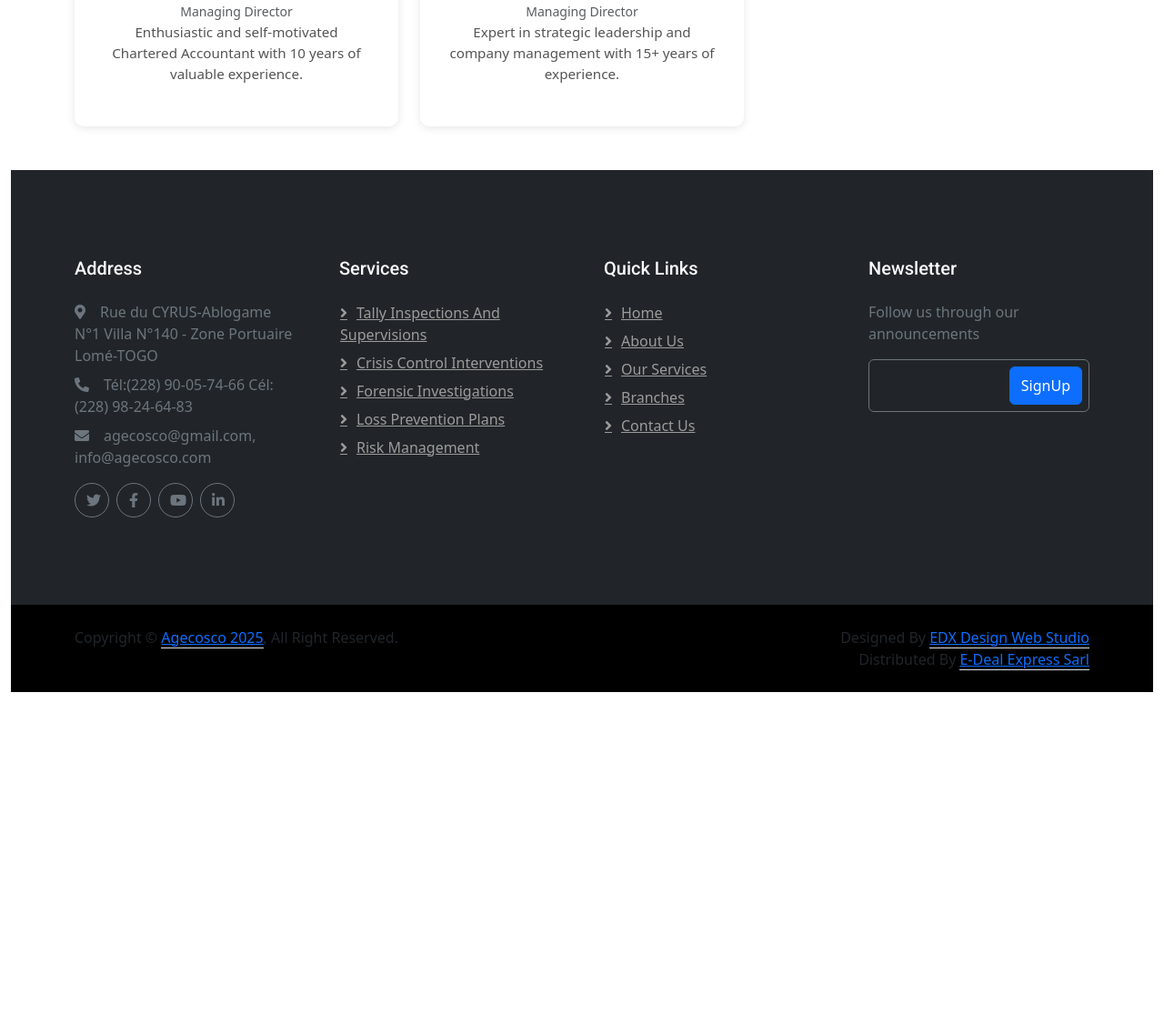
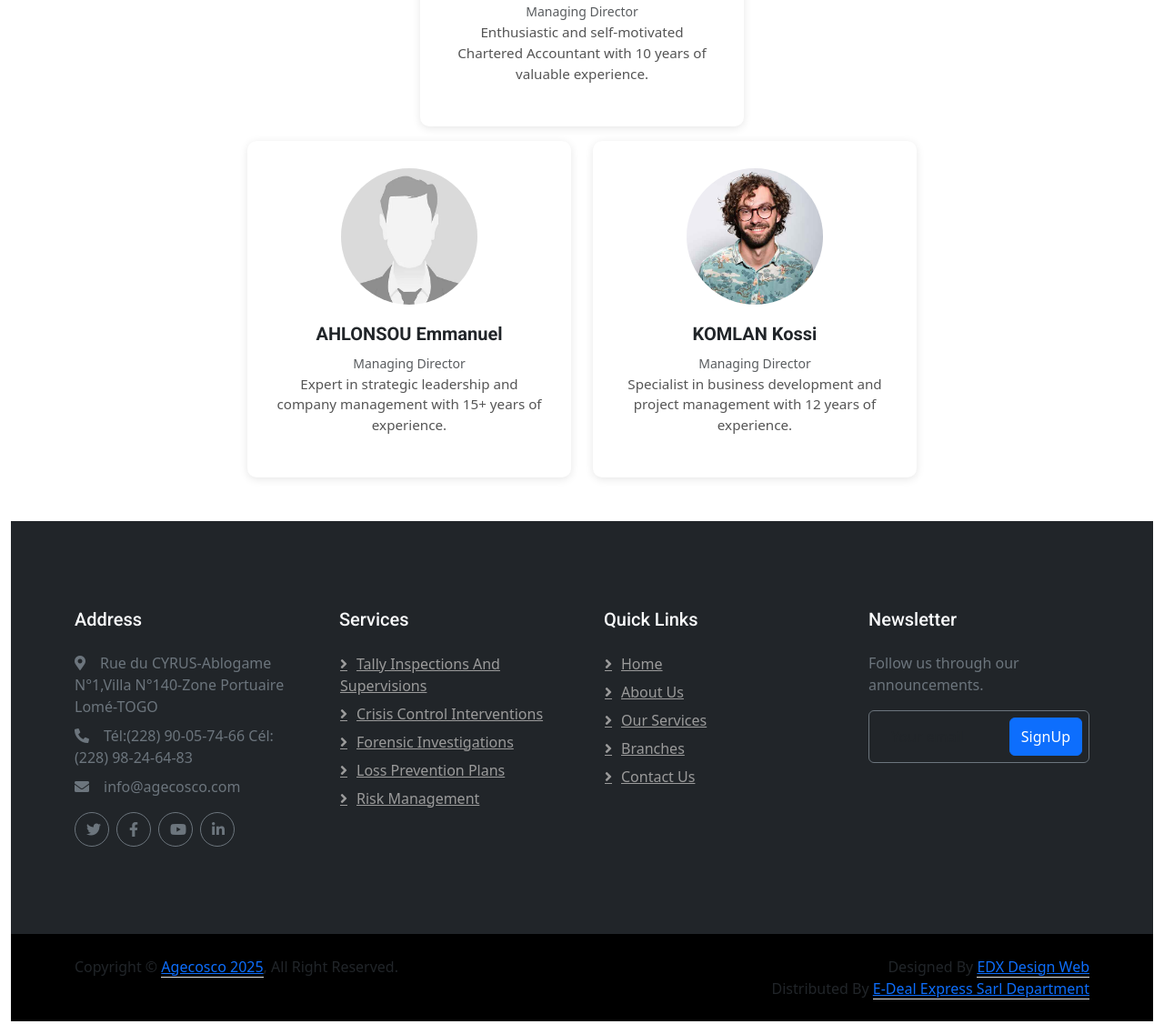
Before and after one commit to Edleben/group-agecosco, a plain HTML site: page team.html in a window 1280 px wide. Shown: the part 1004-2130 px from the top of the page at 91% size. Before the commit the page ends 1813 px from the top, so only its background shows below. Drawn offline with nearby package versions, Linux system fonts and the light colour scheme.

Commit message:
partie team

```diff
--- a/team.html
+++ b/team.html
@@ -342,27 +342,44 @@
             <!-- Team Member Cards (Dynamic by Role) -->
             <div class="container">
                 <div class="row g-4">
-                    <!-- Managing Director (2) -->
-                    <div class="col-md-4 team-group team-managing" style="display:none;">
+                    <!-- Managing Director (Pyramide: 1 en haut, 2 en bas) -->
+                    <div class="team-group team-managing w-100" style="display:none;">
+                        <div class="row justify-content-center">
+                            <div class="col-md-4 d-flex justify-content-center">
                                 <div class="team-card">
                                     <img src="img/team-1.jpg" alt="TOSSOU Messan Romeo">
                                     <h5>TOSSOU Messan Romeo</h5>
                                     <small class="text-muted">Managing Director</small>
                                     <p>Enthusiastic and self-motivated Chartered Accountant with 10 years of valuable
-                                experience.
-                            </p>
+                                        experience.</p>
                                 </div>
                             </div>
-                    <div class="col-md-4 team-group team-managing" style="display:none;">
+                        </div>
+                        <div class="row justify-content-center mt-3">
+                            <div class="col-md-4 d-flex justify-content-center">
                                 <div class="team-card">
                                     <img src="img/team-4.jpg" alt="AHLONSOU Emmanuel">
                                     <h5>AHLONSOU Emmanuel</h5>
                                     <small class="text-muted">Managing Director</small>
-                            <p>Expert in strategic leadership and company management with 15+ years of experience.</p>
+                                    <p>Expert in strategic leadership and company management with 15+ years of experience.
+                                    </p>
                                 </div>
                             </div>
-                    <!-- Operations Management (2) -->
-                    <div class="col-md-4 team-group team-operations" style="display:none;">
+                            <div class="col-md-4 d-flex justify-content-center">
+                                <div class="team-card">
+                                    <img src="img/team-10.jpg" alt="KOMLAN Kossi">
+                                    <h5>KOMLAN Kossi</h5>
+                                    <small class="text-muted">Managing Director</small>
+                                    <p>Specialist in business development and project management with 12 years of experience.
+                                    </p>
+                                </div>
+                            </div>
+                        </div>
+                    </div>
+                    <!-- Operations Management (Pyramide: 1 en haut, 2 en bas) -->
+                    <div class="team-group team-operations w-100" style="display:none;">
+                        <div class="row justify-content-center">
+                            <div class="col-md-4 d-flex justify-content-center">
                                 <div class="team-card">
                                     <img src="img/team-3.jpg" alt="NTOMBA MOÏSE">
                                     <h5>NTOMBA MOÏSE</h5>
@@ -370,12 +387,24 @@
                                     <p>A seasoned Operations Manager with over 18 years of experience in driving growth.</p>
                                 </div>
                             </div>
-                    <div class="col-md-4 team-group team-operations" style="display:none;">
+                        </div>
+                        <div class="row justify-content-center mt-3">
+                            <div class="col-md-4 d-flex justify-content-center">
                                 <div class="team-card">
                                     <img src="img/team-2.jpg" alt="TOSSOU Ekoue Alex">
                                     <h5>TOSSOU Ekoue Alex</h5>
                                     <small class="text-muted">Operations Supervisor</small>
                                     <p>Experienced in operations and compliance, ensuring smooth business processes.</p>
+                                </div>
+                            </div>
+                            <div class="col-md-4 d-flex justify-content-center">
+                                <div class="team-card">
+                                    <img src="img/team-21.jpg" alt="KODJO Mawuli">
+                                    <h5>KODJO Mawuli</h5>
+                                    <small class="text-muted">Operations Supervisor</small>
+                                    <p>Expert in logistics and team coordination with 8 years of experience in operations.</p>
+                                </div>
+                            </div>
                         </div>
                     </div>
                     <!-- Administration Management (3) -->
@@ -409,18 +438,18 @@
             </div>
 
             <!-- Footer Start -->
-            <div class="container-fluid bg-dark text-secondary footer mt-5 py-5 wow fadeIn" data-wow-delay="0.1s">
+            <footer class="footer-section">
+                <div class="container-fluid bg-dark text-secondary footer mt-5 py-5 wow fadeIn" data-wow-delay="0.1s"
+                    style="padding-left:0;padding-right:0;">
                     <div class="container py-5">
                         <div class="row g-5">
                             <div class="col-lg-3 col-md-6">
                                 <h5 class="text-light mb-4">Address</h5>
-                            <p class="mb-2"><i class="fa fa-map-marker-alt me-3"></i>Rue du CYRUS-Ablogame N°1
-                                Villa N°140 - Zone Portuaire
-                                Lomé-TOGO</p>
-                            <p class="mb-2"><i class="fa fa-phone-alt me-3"></i>Tél:(228) 90-05-74-66
-                                Cél:(228) 98-24-64-83
-                            </p>
-                            <p class="mb-2"><i class="fa fa-envelope me-3"></i>agecosco@gmail.com, info@agecosco.com</p>
+                                <p class="mb-2"><i class="fa fa-map-marker-alt me-3"></i>Rue du CYRUS-Ablogame N°1,Villa
+                                    N°140-Zone Portuaire Lomé-TOGO</p>
+                                <p class="mb-2"><i class="fa fa-phone-alt me-3"></i>Tél:(228) 90-05-74-66 Cél:(228)
+                                    98-24-64-83</p>
+                                <p class="mb-2"><i class="fa fa-envelope me-3"></i>info@agecosco.com</p>
                                 <div class="d-flex pt-2">
                                     <a class="btn btn-square btn-outline-secondary rounded-circle me-2" href=""><i
                                             class="fab fa-twitter"></i></a>
@@ -436,7 +465,7 @@
                                 <h5 class="text-light mb-4">Services</h5>
                                 <a class="btn btn-link" href="">Tally Inspections and Supervisions</a>
                                 <a class="btn btn-link" href="">Crisis Control Interventions</a>
-                            <a class="btn btn-link" href="">Forensic Investigations </a>
+                                <a class="btn btn-link" href="">Forensic Investigations</a>
                                 <a class="btn btn-link" href="">Loss Prevention Plans</a>
                                 <a class="btn btn-link" href="">Risk Management</a>
                             </div>
@@ -450,38 +479,35 @@
                             </div>
                             <div class="col-lg-3 col-md-6">
                                 <h5 class="text-light mb-4">Newsletter</h5>
-                            <p>Follow us through our announcements</p>
+                                <p>Follow us through our announcements.</p>
                                 <div class="position-relative w-100">
-                                <input class="form-control bg-transparent border-secondary w-100 py-3 ps-4 pe-5"
-                                    type="text" placeholder="Your email">
-                                <button type="button"
-                                    class="btn btn-primary py-2 position-absolute top-0 end-0 mt-2 me-2">SignUp</button>
+                                    <input class="form-control bg-transparent border-secondary w-100 py-3 ps-4 pe-5" type="text"
+                                        placeholder="Your email">
+                                    <button type="button" class="btn btn-primary py-2 position-absolute top-0 end-0 mt-2 me-2">SignUp
+                                    </button>
                                 </div>
                             </div>
                         </div>
                     </div>
                 </div>
-            <!-- Footer End -->
-
-
                 <!-- Copyright Start -->
-            <div class="container-fluid py-4" style="background: #000000;">
+                <div class="container-fluid py-4" style="background: #000000; padding-left:0;padding-right:0;">
                     <div class="container">
                         <div class="row">
                             <div class="col-md-6 text-center text-md-start mb-3 mb-md-0">Copyright
                                 &copy; <a class="border-bottom" href="#">Agecosco 2025</a>, All Right Reserved.
                             </div>
                             <div class="col-md-6 text-center text-md-end">
-                            <!--/*** This template is free as long as you keep the footer author’s credit link/attribution link/backlink. If you'd like to use the template without the footer author’s credit link/attribution link/backlink, you can purchase the Credit Removal License from "https://htmlcodex.com/credit-removal". Thank you for your support. ***/-->
-                            Designed By <a class="border-bottom" href="https://htmlcodex.com">EDX Design Web
-                                Studio</a><br>Distributed By
-                            <a class="border-bottom" href="https://themewagon.com/">E-Deal Express Sarl</a>
+                                Designed By <a class="border-bottom" href="https://htmlcodex.com">EDX Design Web</a>
+                                </br>Distributed By <a class="border-bottom" href="https://themewagon.com/">E-Deal Express
+                                Sarl Department</a>
                             </div>
                         </div>
                     </div>
                 </div>
                 <!-- Copyright End -->
-
+            </footer>
+            <!-- Footer End -->
 
             <!-- Back to Top -->
             <a href="#" class="btn btn-lg btn-primary btn-lg-square rounded-circle back-to-top"><i
```
Lines whose indentation alone changed are shown as unchanged.
